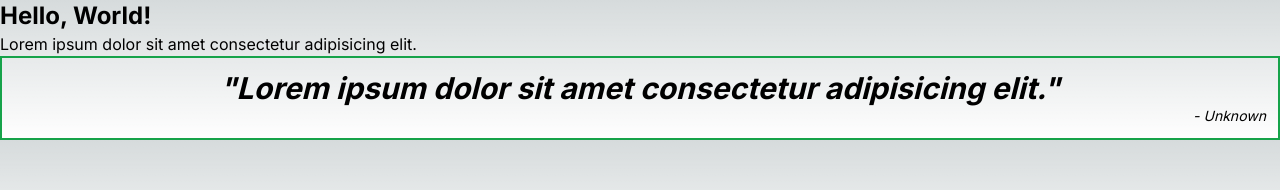
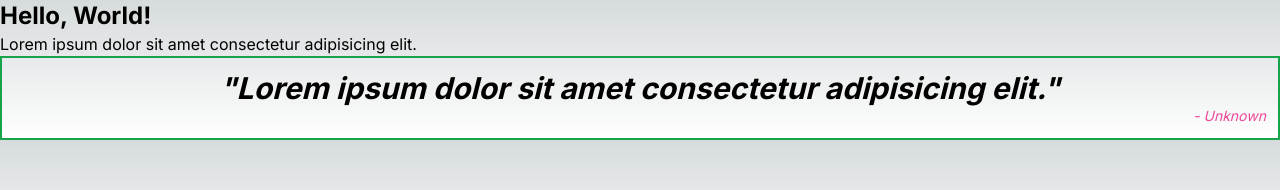
Before and after one commit to dev-jhon-yo/learning-react, a Next.js app in the folder start-project/: page / in a window 1280 px wide. Shown: the top 190 px of the page. Built offline with nearby package versions, Linux system fonts and the light colour scheme.

Commit message:
feat: logical && operator

```diff
--- a/start-project/src/app/page.tsx
+++ b/start-project/src/app/page.tsx
@@ -1,5 +1,4 @@
 import { Card } from "@/components/Card";
-import { Person } from "@/components/Person";
 
 function Page() {
   return (
--- a/start-project/src/components/Card.tsx
+++ b/start-project/src/components/Card.tsx
@@ -7,7 +7,12 @@ export const Card = ({ phrase, author }: Props) => {
   return (
     <div className="border-2 border-green-600 p-3 text-3xl text-center italic">
       <h3 className="text-3xl font-bold italic">"{phrase}"</h3>
-      <p className="text-right text-sm">- {author ?? "Unknown"}</p>
+      {author && (
+        <p className="text-right text-sm italic text-emerald-400">- {author}</p>
+      )}
+      {!author && (
+        <p className="text-right text-sm text-color text-pink-500">- Unknown</p>
+      )}
     </div>
   );
 };
```
